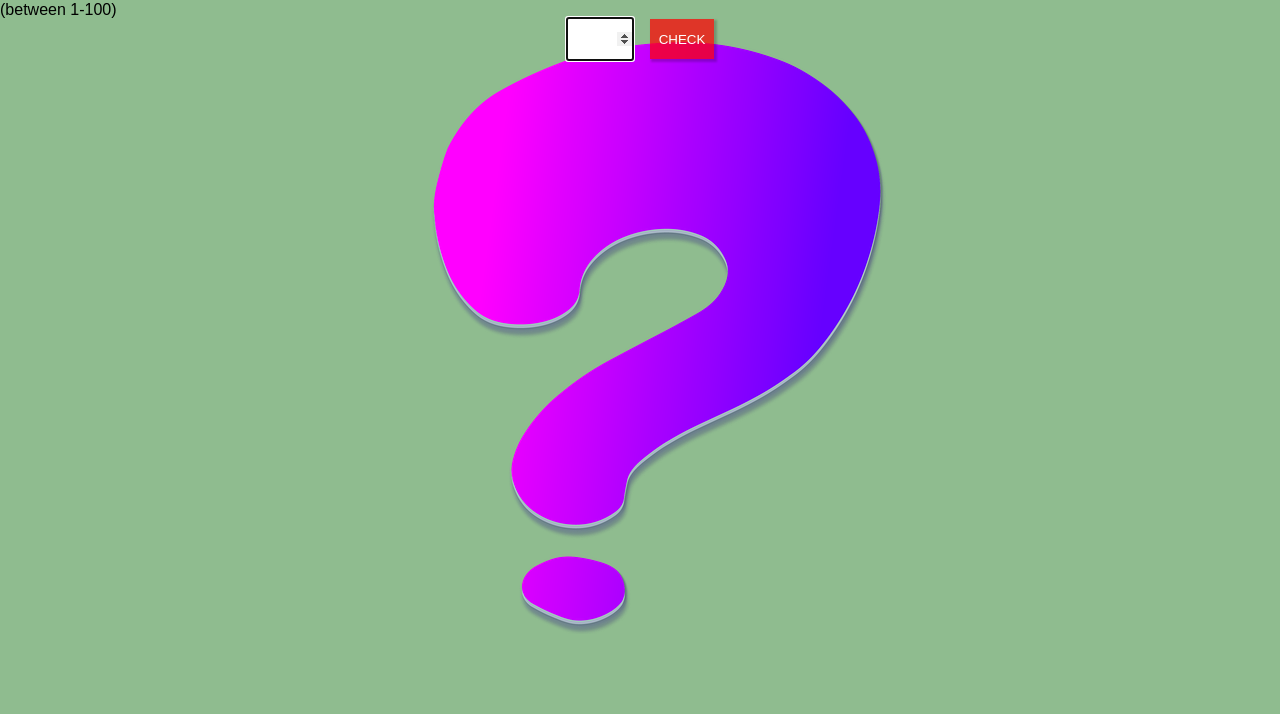
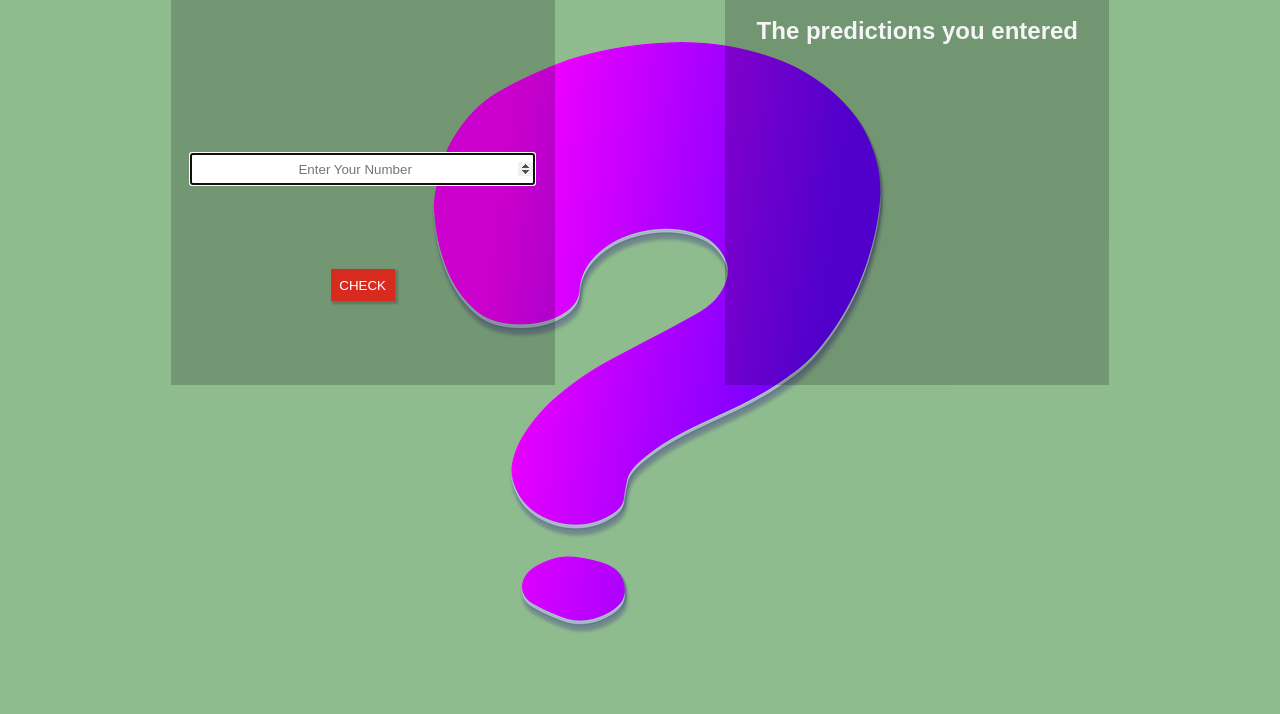
Before and after one commit to asknksk/Find-the-Number-Game, a plain HTML site: page index.html in a window 1280 px wide. Shown: the part 86-800 px from the top of the page. Drawn offline with Linux system fonts and the light colour scheme.

Commit message:
css fixed

```diff
--- a/index.html
+++ b/index.html
@@ -9,15 +9,27 @@
   </head>
   <body>
     <header>
-      <h1>Please enter your guess</h1>
-      <p id="between">(between 1-100)</p>
+      <h1>Please Enter Your Guess <span id="between">between 1-100</span></h1>
     </header>
-    <div>
-      <input type="number" name="guess" id="guess" autofocus />
-      <button id="btn">CHECK</button>
-      <p id="parag"></p>
-    </div>
-    <p id="log"></p>
+    <main>
+      <div class="guess-div">
+        <p id="parag"></p>
+        <input
+          type="number"
+          name="guess"
+          id="guess"
+          autofocus
+          placeholder="Enter Your Number"
+        />
+        <button id="btn">CHECK</button>
+      </div>
+
+      <div class="log-div">
+        <h2>The predictions you entered</h2>
+        <p id="log"></p>
+      </div>
+    </main>
+
     <script src="app.js"></script>
   </body>
 </html>
--- a/style.css
+++ b/style.css
@@ -1,6 +1,7 @@
 * {
   margin: 0;
   padding: 0;
+  box-sizing: border-box;
 }
 body {
   font-family: Arial, Helvetica, sans-serif;
@@ -11,29 +12,53 @@ body {
   height: 100vh;
   display: flex;
   flex-direction: column;
+  color: whitesmoke;
+}
+/************ HEADER  *********/
+header {
+  display: flex;
+  flex-direction: column;
+  align-items: center;
+}
+header p {
+  margin-bottom: 1rem;
+  color: white;
+  font-size: 2rem;
 }
 h1 {
   text-align: center;
   font-size: 3rem;
   color: whitesmoke;
   padding-top: 1rem;
-  margin-bottom: 1rem;
 }
-div {
+/********************** MAIN  ***********************/
+main {
   display: flex;
   align-items: center;
-  justify-content: center;
+  justify-content: space-evenly;
+}
+/**************** GUESS DİV *****************/
+.guess-div {
+  display: flex;
+  align-items: center;
+  justify-content: space-evenly;
+  flex-direction: column;
+  height: 50vh;
+  width: 30vw;
   /* border: 1px solid red; */
-  height: 5vh;
+  background-color: rgba(0, 0, 0, 0.2);
+}
+.guess-div #parag {
+  text-align: center;
+  font-size: 1.2rem;
 }
 #guess {
-  height: 100%;
+  height: 2rem;
   text-align: center;
-  width: 4rem;
-  margin-right: 1rem;
+  width: 90%;
 }
 #btn {
-  height: 100%;
+  height: 2rem;
   background-color: rgba(255, 0, 0, 0.719);
   border: none;
   width: 4rem;
@@ -44,3 +69,19 @@ div {
   cursor: pointer;
   transform: scale(1.1);
 }
+
+/***************** LOG-DIV ***********/
+.log-div {
+  height: 50vh;
+  width: 30vw;
+  /* border: 1px solid red; */
+  display: flex;
+  flex-direction: column;
+  align-items: center;
+  background-color: rgba(0, 0, 0, 0.2);
+}
+.log-div h2 {
+  padding-top: 2rem;
+  padding-bottom: 2rem;
+  font-size: 1.5rem;
+}
```
Also changed, not shown: app.js (+0 -20 lines).
